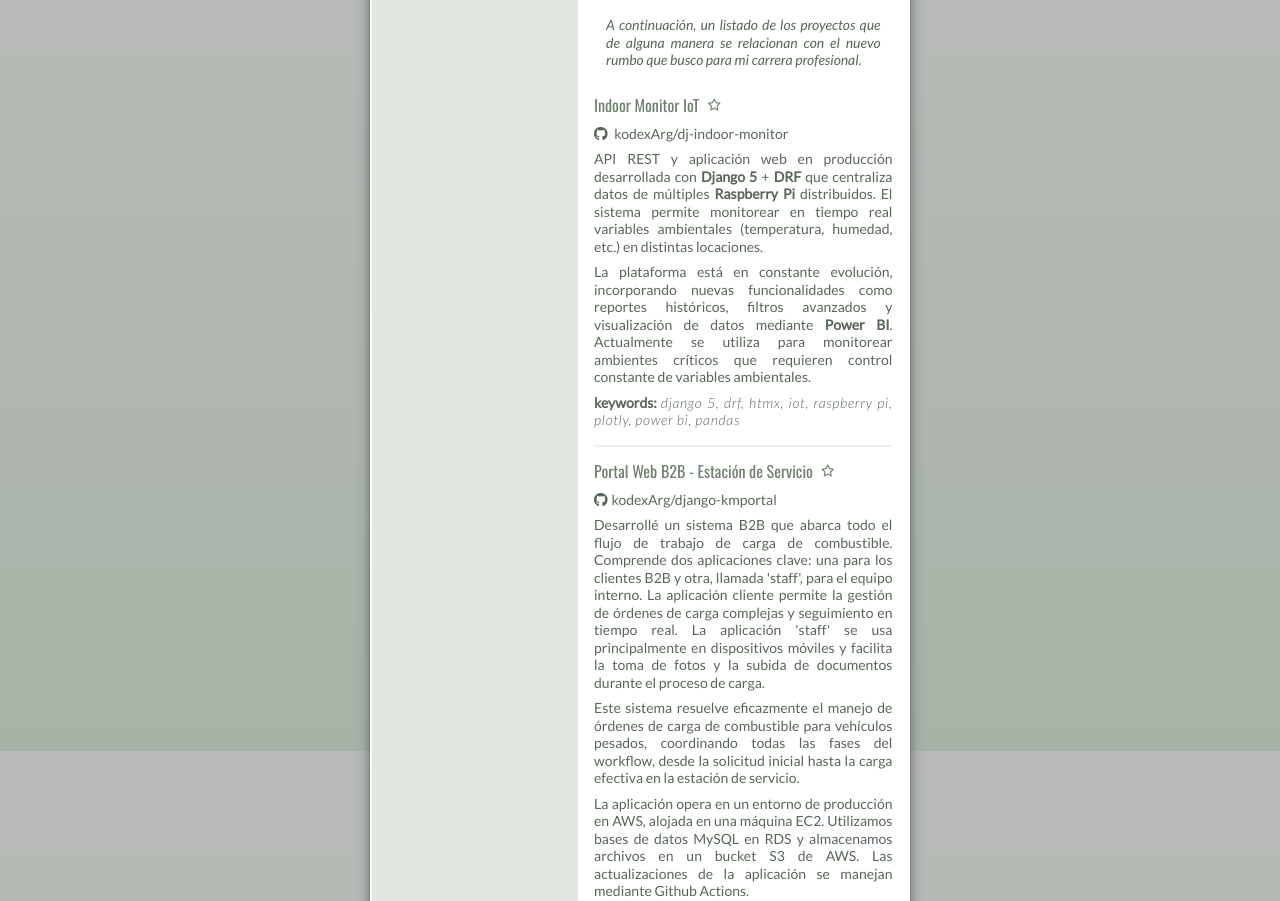
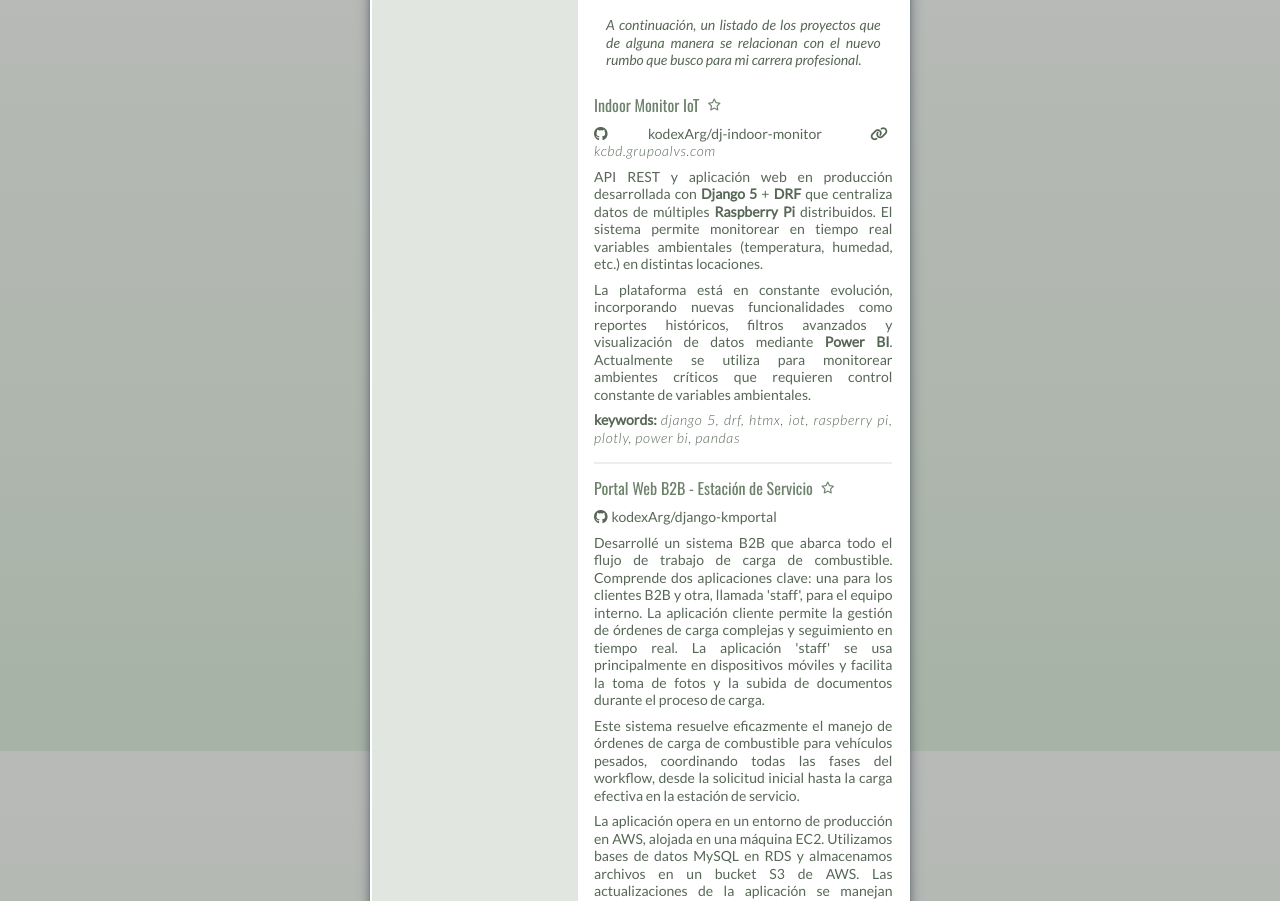
Before and after one commit to kodexArg/cv, a SvelteKit app: page /full in a window 1280 px wide. Shown: the part 4849-5750 px from the top of the page. Built offline with nearby package versions, Linux system fonts and the light colour scheme.

Commit message:
page link

```diff
--- a/src/components/Projects.svelte
+++ b/src/components/Projects.svelte
@@ -11,6 +11,10 @@
     </h3>
     <p>
       <i class="fa-brands fa-github"></i> kodexArg/dj-indoor-monitor
+      <span class="ml-3">
+        <i class="fa-solid fa-link"></i>
+        <a href="https://kcbd.grupoalvs.com" target="_blank" rel="noopener">kcbd.grupoalvs.com</a>
+      </span>
     </p>
     <p>
       API REST y aplicación web en producción desarrollada con <b>Django 5</b> + <b>DRF</b> que
```
